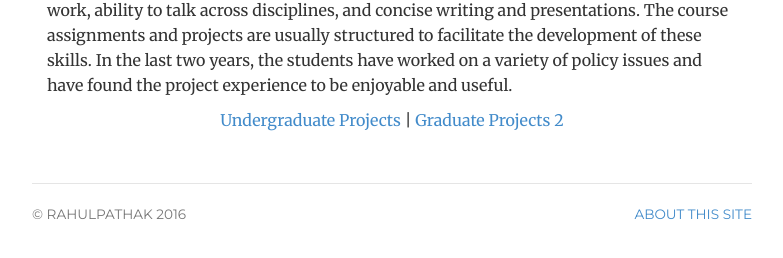
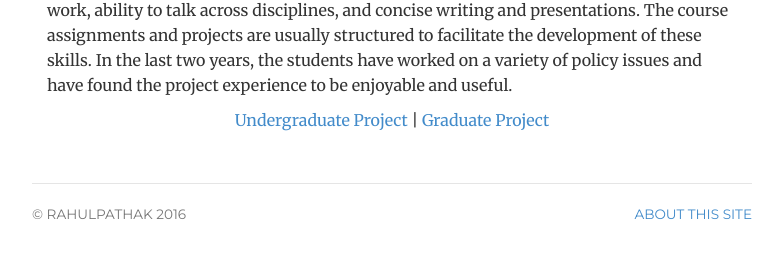
Before and after one commit to pathak-rahul/pathak-rahul.github.io, a Jekyll site: the page built from projects/index.html, in a window 1280 px wide. Shown: the part 259-517 px from the top of the page, without its empty margins (248-1031 px from the left). Built offline with Jekyll 4.4.1, drawn with Linux system fonts in a browser that asks for light colours.

Commit message:
Update index.html

```diff
--- a/projects/index.html
+++ b/projects/index.html
@@ -17,7 +17,7 @@
 	<div itemscope itemtype="http://data-vocabulary.org/Person" class="col-sm-12">
 <p class-"lead"> In my teaching, I try to structure the learning process around student’s experiences and their observations of the real world problems. One of the deliverables in the policy related courses is a semester long policy project that requires the application of core concepts to real world issues. In the policy world, we also need some distinct skills such as group work, ability to talk across disciplines, and concise writing and presentations. The course assignments and projects are usually structured to facilitate the development of these skills. In the last two years, the students have worked on a variety of policy issues and have found the project experience to be enjoyable and useful.
 
-<p class="text-center"> <a href="/files/4061project.pdf"> Undergraduate Projects </a> | <a href="/files/8141project.pdf"> Graduate Projects 2</a>
+<p class="text-center"> <a href="/files/4061project.pdf"> Undergraduate Project </a> | <a href="/files/8141project.pdf"> Graduate Project</a>
 
 
 
```
